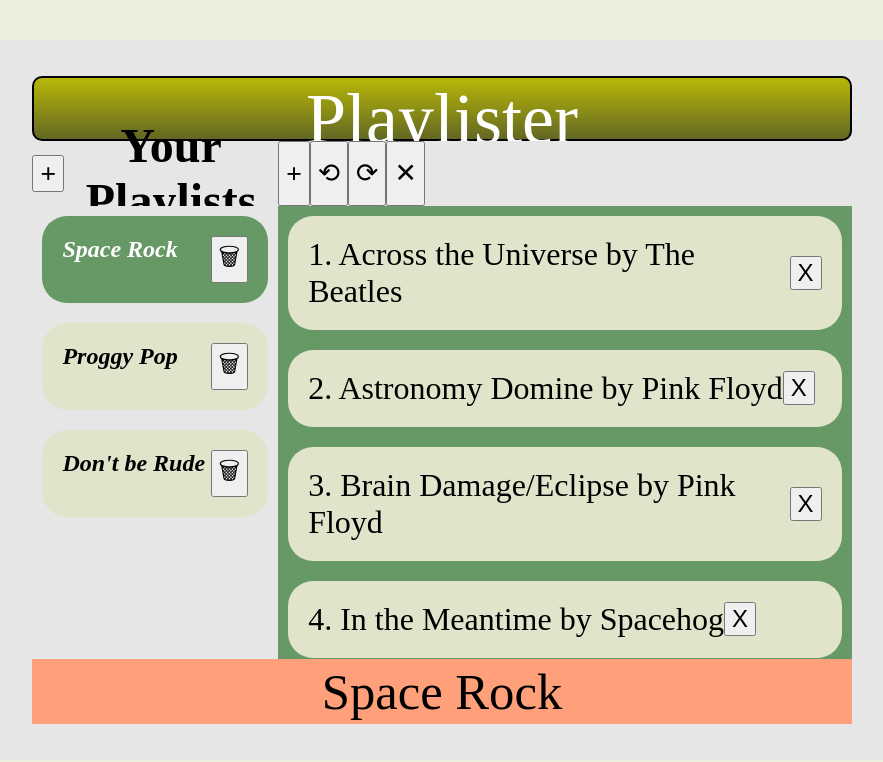
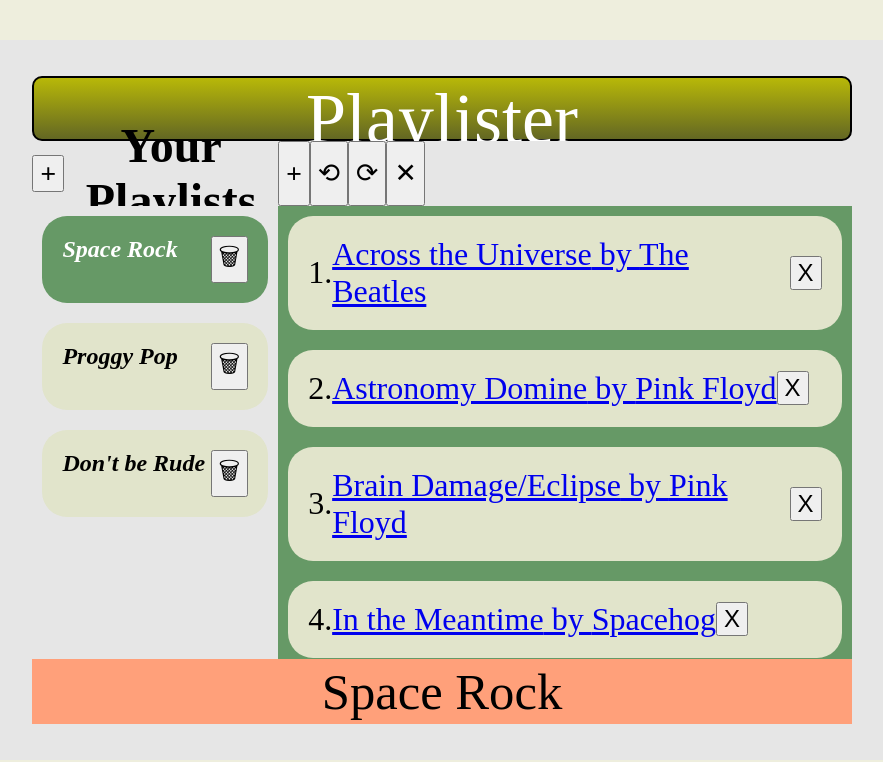
Before and after one commit to aakanojia/Playlister-HW2, a React (Create React App) app: page / in a window 1280 px wide. Both pictures are taken after a click on the element "Space Rock". Shown: the top 762 px of the page, without its empty margins (198-1081 px from the left). Built offline with nearby package versions, Linux system fonts and the light colour scheme.

Commit message:
Adding hyperlink to songs

```diff
--- a/src/components/SongCard.js
+++ b/src/components/SongCard.js
@@ -77,8 +77,11 @@
                 onDrop={this.handleDrop}
                 draggable="true"
             >
-                {num}. {song.title} by {song.artist}
-
+                {num}.
+                <a
+                href={'https://www.youtube.com/watch?v=' + song.youTubeId}>
+                {song.title} by {song.artist}
+                </a>
                 <input
                         type="button"
                         className="song-card-button"
```
